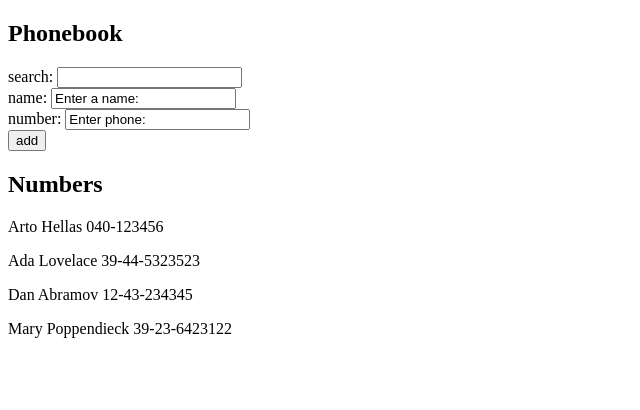
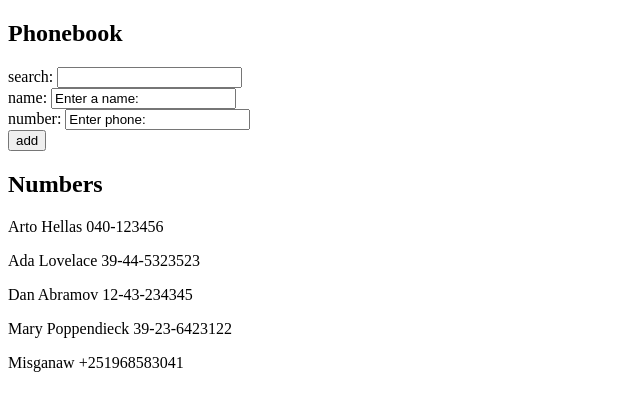
Before and after one commit to Misganaw-Berihun/Full_stack_open_submissions, a React (Vite) app in the folder part2/phonebook/: page / in a window 1280 px wide. Shown: the top 410 px of the page, without its empty margins (0-640 px from the left). Built offline with nearby package versions, Linux system fonts and the light colour scheme; data requests are answered from the project's data file.

Commit message:
Exercise 2.12

```diff
--- a/part2/phonebook/db.json
+++ b/part2/phonebook/db.json
@@ -1,5 +1,5 @@
 {
-    "persons":[
+  "persons": [
     {
       "name": "Arto Hellas",
       "number": "040-123456",
@@ -19,6 +19,11 @@
       "name": "Mary Poppendieck",
       "number": "39-23-6423122",
       "id": 4
+    },
+    {
+      "name": "Misganaw",
+      "number": "+251968583041",
+      "id": 5
     }
   ]
 }
--- a/part2/phonebook/src/App.jsx
+++ b/part2/phonebook/src/App.jsx
@@ -9,11 +9,12 @@ const App = () => {
   const [newName, setNewName] = useState('Enter a name:')
   const [newPhone, setNewPhone] = useState('Enter phone: ')
   const [searchName, setSearchName] = useState('')
+  const baseUrl = 'http://localhost:3001/persons'
 
   useEffect(() => {
     console.log('effect')
     axios
-    .get('http://localhost:3001/persons')
+    .get(baseUrl)
     .then(response => {
       console.log('setting persons ...')
       setPersons(response.data)
@@ -28,7 +29,15 @@ const App = () => {
       alert(`${newName} is already added to phonebook`)
     } else{
       const newPerson = {name: newName, number: newPhone}
-      setPersons(persons.concat(newPerson))
+      axios
+      .post(baseUrl, newPerson)
+      .then(
+        response => {
+          console.log(response)
+          setPersons(persons.concat(response.data))
+        }
+      )
+      // setPersons(persons.concat(newPerson))
     }
   }
 
```
Lines whose indentation alone changed are shown as unchanged.
